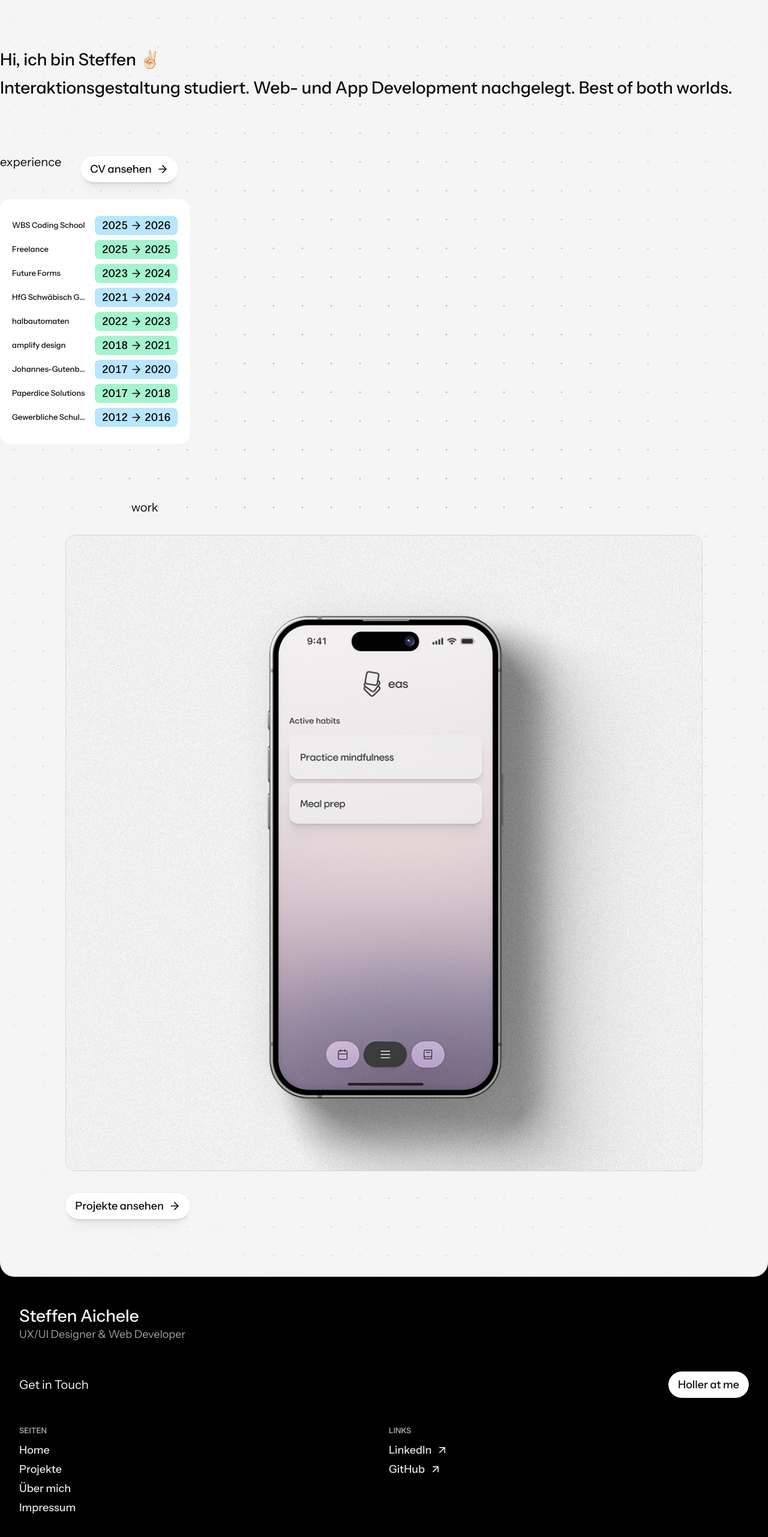
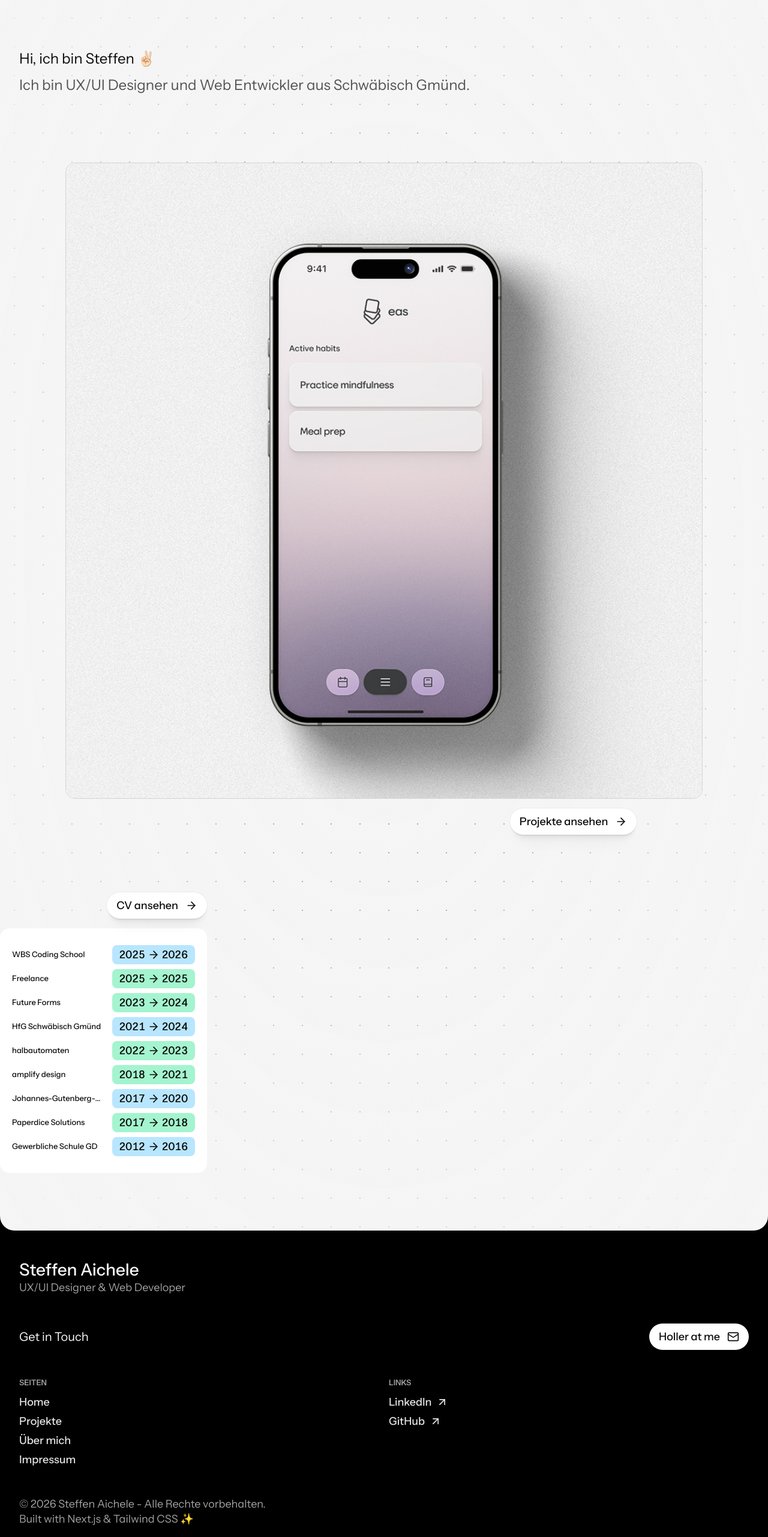
Before and after one commit to steffenaichele/portfolio, a Next.js app: page / in a window 1280 px wide. Shown: the part 234-2797 px from the top of the page at 60% size. Built offline with nearby package versions, Linux system fonts and the light colour scheme; what @toolwind/corner-shape would draw is missing.

Commit message:
feat: enhance components and add Imprint page; update styles and layout

```diff
--- a/src/app/components/Button.tsx
+++ b/src/app/components/Button.tsx
@@ -1,3 +1,5 @@
+"use client";
+
 import { ReactNode } from "react";
 
 /**
@@ -39,7 +41,7 @@ const variantClasses: Record<Variant, string> = {
 const contentClasses: Record<ContentType, string> = {
 	text: "px-4",
 	iconOnly: "px-4",
-	iconRight: "pr-4 pl-4 gap-2",
+	iconRight: "pr-4 pl-4 gap-3",
 };
 
 const Button = ({
--- a/src/app/components/CVSection.tsx
+++ b/src/app/components/CVSection.tsx
@@ -20,10 +20,7 @@ entries.sort((a, b) => {
 
 export default function CVSection() {
 	return (
-		<section className="layout-grid gap-y-9 xl:gap-y-7">
-			<h3 className="col-start-3 xl:col-start-1 -col-end-3 xl:col-end-2 row-start-1 row-end-2">
-				experience
-			</h3>
+		<section className="layout-grid">
 			<div className="col-start-2 xl:col-start-1 -col-end-2 xl:col-end-4 row-start-2 row-end-3 flex flex-col gap-2 px-5 py-7 bg-(--color-surface) rounded-(--radius-squircle-md) corner-squircle">
 				{entries.map((entry) => {
 					const { startYear, endYear } = getYearRange(entry);
@@ -44,7 +41,7 @@ export default function CVSection() {
 					);
 				})}
 			</div>
-			<div className="col-start-2 -col-end-2 xl:col-end-4 row-start-3 xl:row-start-1 row-end-4 xl:row-end-2">
+			<div className="col-start-3 -col-end-3 xl:col-end-4 row-start-3 xl:row-start-1 row-end-4 xl:row-end-2 flex justify-end">
 				<Button content="iconRight" variant="primary">
 					CV ansehen
 					<Icon icon={ArrowRight} />
--- a/src/app/components/Footer.tsx
+++ b/src/app/components/Footer.tsx
@@ -1,8 +1,11 @@
-import Link from "next/link";
-import { ArrowUpRight } from "lucide-react";
+"use client";
+
+import { ArrowUpRight, Mail } from "lucide-react";
 import Icon from "./Icon";
 import Button from "./Button";
 import LinkButton from "./LinkButton";
+
+const EMAIL = "hi@steffenaichele.xyz";
 
 const Footer = () => {
 	return (
@@ -20,8 +23,12 @@ const Footer = () => {
 				<h3 className="text-(--color-footer-text-primary)">
 					Get in Touch
 				</h3>
-				<Button content="text" variant="primary">
+				<Button
+					content="iconRight"
+					variant="primary"
+					onClick={() => navigator.clipboard.writeText(EMAIL)}>
 					Holler at me
+					<Icon icon={Mail} />
 				</Button>
 			</div>
 
@@ -35,13 +42,13 @@ const Footer = () => {
 							<LinkButton href="/">Home</LinkButton>
 						</li>
 						<li>
-							<LinkButton href="/">Projekte</LinkButton>
+							<LinkButton href="/projects">Projekte</LinkButton>
 						</li>
 						<li>
-							<LinkButton href="/">Über mich</LinkButton>
+							<LinkButton href="/about-me">Über mich</LinkButton>
 						</li>
 						<li>
-							<LinkButton href="/">Impressum</LinkButton>
+							<LinkButton href="/imprint">Impressum</LinkButton>
 						</li>
 					</ul>
 				</div>
@@ -72,12 +79,12 @@ const Footer = () => {
 				</div>
 			</nav>
 
-			<div className="flex flex-col gap-4">
+			<div className="flex flex-col gap-0">
 				<p className="p-md text-(--color-footer-text-tertiary)">
 					© 2026 Steffen Aichele - Alle Rechte vorbehalten.
 				</p>
 				<p className="p-md text-(--color-footer-text-tertiary)">
-					Built with Next.js & Tailwind CSS
+					Built with Next.js & Tailwind CSS ✨
 				</p>
 			</div>
 		</footer>
--- a/src/app/components/Header.tsx
+++ b/src/app/components/Header.tsx
@@ -8,7 +8,7 @@ const Header = () => {
 
 	return (
 		<header className="fixed w-full xl:w-auto top-16 xl:inset-x-19 z-50 bg-(--foreground) xl:bg-transparent rounded-xl xl:rounded-none">
-			<div className="flex flex-row justify-between items-top pl-8 pr-4 h-11">
+			<div className="flex flex-row justify-between items-top px-8 h-11">
 				<Link href="/">
 					<span className="h-full flex justify-center items-center">Steffen Aichele</span>
 				</Link>
--- a/src/app/components/HeroSection.tsx
+++ b/src/app/components/HeroSection.tsx
@@ -1,11 +1,12 @@
 const HeroSection = () => {
 	return (
-		<section className="pt-120 xl:pt-55 justify-center flex flex-col gap-3">
-			<h1>Hi, ich bin Steffen ✌🏻</h1>
-			<h2>
-				Interaktionsgestaltung studiert. Web- und App Development
-				nachgelegt. Best of both worlds.
-			</h2>
+		<section className="pt-120 px-8 xl:pt-55 justify-center flex flex-col gap-3">
+			<p className="p-lg text-(--color-text-primary)">
+				Hi, ich bin Steffen ✌🏻
+			</p>
+			<p className="p-lg text-(--color-text-tertiary)">
+				Ich bin UX/UI Designer und Web Entwickler aus Schwäbisch Gmünd.
+			</p>
 		</section>
 	);
 };
--- a/src/app/components/LinkButton.tsx
+++ b/src/app/components/LinkButton.tsx
@@ -1,3 +1,5 @@
+"use client";
+
 import Link from "next/link";
 import { ReactNode } from "react";
 
--- a/src/app/components/MobileNavigation.tsx
+++ b/src/app/components/MobileNavigation.tsx
@@ -12,6 +12,8 @@ const navLinks = [
 	{ label: "Projekte", href: "/projects" },
 	{ label: "Über mich", href: "/about-me" },
 ];
+
+const EMAIL = "hi@steffenaichele.xyz";
 
 const countLinks = navLinks.length; // for transition delay calculation
 
@@ -68,14 +70,16 @@ const MobileNavigation = () => {
 									: "opacity-0 -translate-y-2 pointer-events-none"
 							}`}
 					style={{
-						transitionDelay: open ? `${(countLinks + 1) * 100}ms` : "0ms",
+						transitionDelay: open
+							? `${(countLinks + 1) * 100}ms`
+							: "0ms",
 					}}>
 					<Button
 						variant="cta"
 						content="iconRight"
-						onClick={() => {}}>
-						    Kontakt
-                            <Icon icon={Mail} />
+						onClick={() => navigator.clipboard.writeText(EMAIL)}>
+						Kontakt
+						<Icon icon={Mail} />
 					</Button>
 				</li>
 			</ul>
--- a/src/app/components/ProjectsSection.tsx
+++ b/src/app/components/ProjectsSection.tsx
@@ -11,14 +11,11 @@ const slides = [
 
 const ProjectsSection = () => {
 	return (
-		<section className="layout-grid gap-y-9">
-			<h3 className="col-start-3 -col-end-3 row-start-1 row-end-2 text-(--text-tertiary)">
-				work
-			</h3>
+		<section className="layout-grid">
 			<div className="col-start-2 -col-end-2 row-start-2 row-end-3 ">
 				<Slideshow slides={slides} />
 			</div>
-			<div className="col-start-2 -col-end-2 row-start-3 row-end-4">
+			<div className="col-start-3 -col-end-3 row-start-3 row-end-4 flex justify-end">
 				<Button content="iconRight" variant="primary">
 					Projekte ansehen
 					<Icon icon={ArrowRight} />
--- /dev/null
+++ b/src/app/imprint/page.tsx
@@ -0,0 +1,28 @@
+import { Mail } from "lucide-react";
+import Icon from "../components/Icon";
+import Button from "../components/Button";
+
+const EMAIL = "hi@steffenaichele.xyz";
+
+export default function Imprint() {
+	return (
+		<>
+			<h1>Impressum</h1>
+			<p className="p-lg text-(--color-text-tertiary) ">
+				Angaben gemäß § 5 TMG <br />
+				<br />
+				Steffen Aichele
+				<br />
+				[Straße] [Hausnummer] <br />
+				[PLZ] Schwäbisch Gmünd
+			</p>
+			<Button
+				variant="cta"
+				content="iconRight"
+				onClick={() => navigator.clipboard.writeText(EMAIL)}>
+				Kontakt
+				<Icon icon={Mail} />
+			</Button>
+		</>
+	);
+}
--- a/src/app/layout.tsx
+++ b/src/app/layout.tsx
@@ -52,7 +52,7 @@ export default function RootLayout({
 		<html
 			lang="de"
 			className={`bg-(--color-black) overscroll-x-none overscroll-y-contain scroll-smooth ${instrumentSans.variable}`}>
-			<body className=" text-(--color-text-primary) font-sans antialiased tracking-[-2%] w-full">
+			<body className=" text-(--color-text-primary) font-sans antialiased tracking-(--letter-spacing) w-full">
 				<Header />
 				<main className="bg-(--color-bg-elevated) bg-pattern flex flex-col gap-24 pb-24 rounded-bl-squircle-lg rounded-br-squircle-lg corner-squircle">
 					<BGGrid />
--- a/src/app/page.tsx
+++ b/src/app/page.tsx
@@ -6,8 +6,8 @@ export default function Home() {
 	return (
 		<>
 			<HeroSection />
+			<ProjectsSection />
 			<CVSection />
-			<ProjectsSection />
 		</>
 	);
 }
--- a/src/app/styles/globals.css
+++ b/src/app/styles/globals.css
@@ -19,6 +19,8 @@
 @theme {
 	/* Fonts */
 	--font-sans: var(--font-instrument-sans), sans-serif;
+
+	--letter-spacing: -3%;
 
 	/* Colors */
 	--color-bg: var(--color-black);
@@ -146,9 +148,15 @@
 		letter-spacing: 0;
 	}
 
+	.p-lg {
+		font-size: 24px;
+		line-height: 135%;
+		font-weight: 400;
+	}
+
 	.p-md {
 		font-size: 18px;
-		line-height: 150%;
+		line-height: 135%;
 		font-weight: 400;
 	}
 
@@ -173,7 +181,7 @@
 				1fr var(--gap)
 			)
 			1fr var(--whitespace) var(--padding);
-		gap: 0;
+		row-gap: 16px;
 	}
 
 	.bg-pattern {
```
